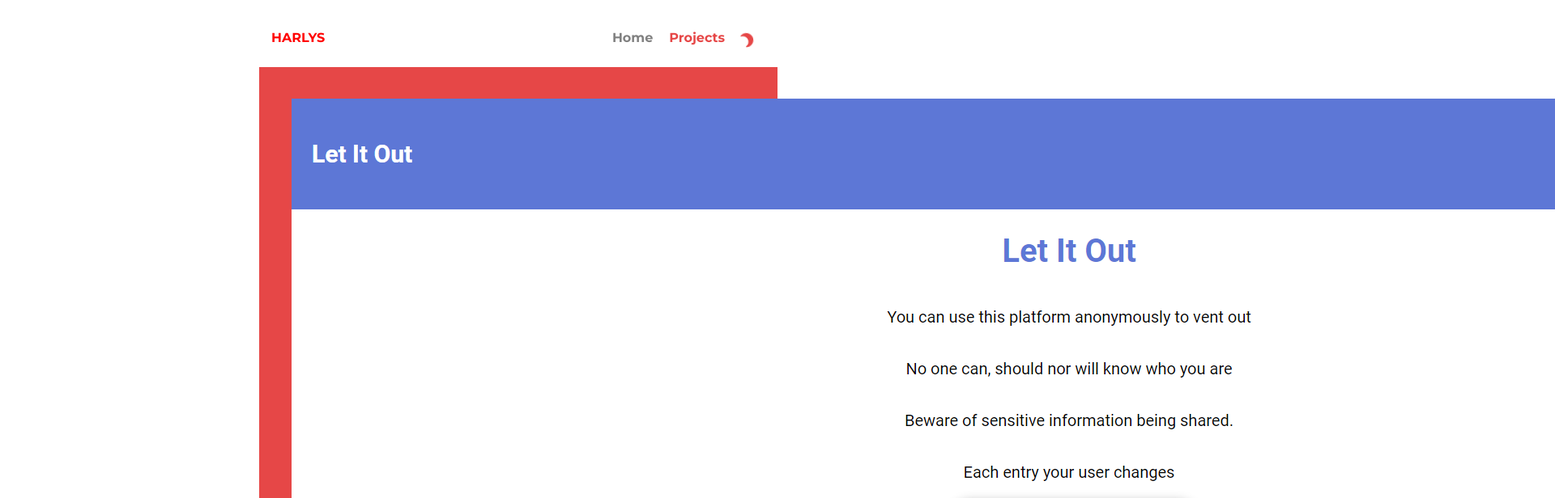
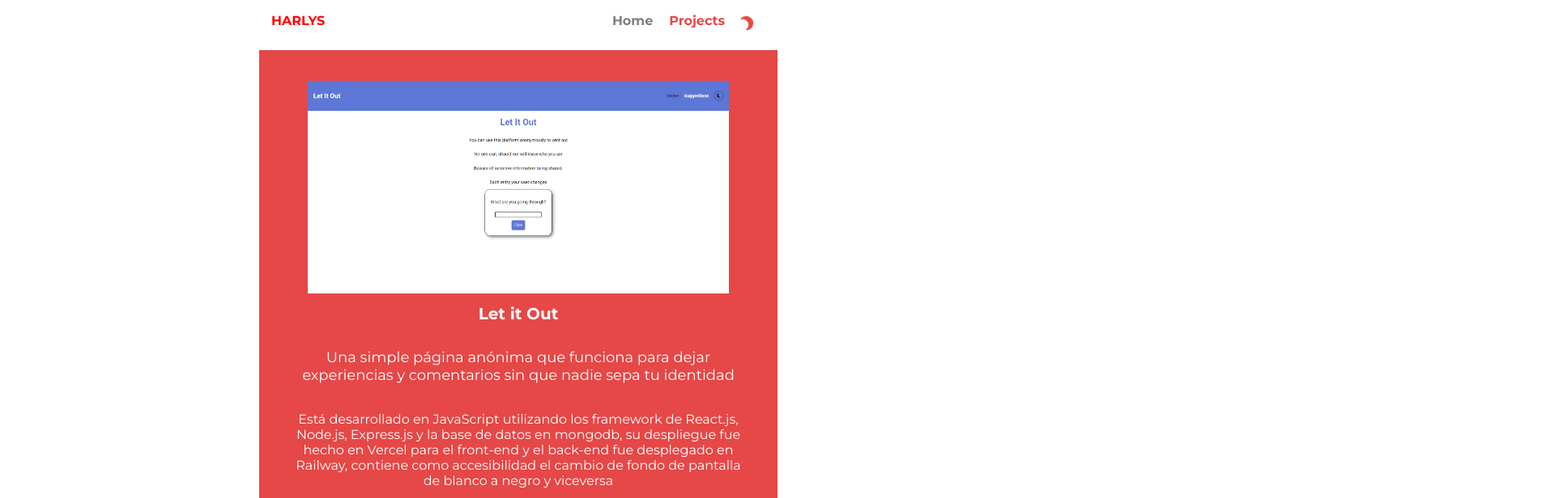
Before and after one commit to JustHarlys/Portfolio, a React (Vite) app: page / in a window 1280 px wide. Both pictures are taken after a click on the item "Projects". Shown: the top 616 px of the page at 81% size, 1920 px wide, since content can reach past the window. Built offline with nearby package versions, Linux system fonts and the light colour scheme.

Commit message:
Ajustes de fondos, programación de social media y estilos terminados

```diff
--- a/src/App.css
+++ b/src/App.css
@@ -16,6 +16,7 @@
 body {
   margin: 0;
   font-family: 'Montserrat';
+  transition: 1s ease;
 
 }
 
@@ -348,6 +349,7 @@ button {
   font-weight: bold;
   font-size: 20px;
   transition: 1s ease;
+
 }
 
 .project-link {
@@ -378,6 +380,64 @@ button {
   padding: 40px;
   background-color: var(--red);
   color: white;
+  display: flex;
+  flex-direction: column;
+  justify-content: center;
+  align-items: center;
+}
+
+.project-window-img {
+  width: 32.5rem;
+  margin-top: 60px;
+}
+
+.project-description {
+  text-align: center;
+}
+
+.links-container{
+  display: flex;
+  gap: 30px;
+}
+
+.social-media-container {
+  display: flex;
+  justify-content: space-between;
+  align-items: center;
+  background-color: var(--red);
+  gap: 20px;
+  padding: 50px;
+}
+
+.fa-brands {
+  color: white;
+  font-size: 3.75rem;
+  transition: 0.5s ease;
+}
+
+.fa-github:hover {
+  color: #FFA100;
+}
+
+.fa-x-twitter:hover {
+  color: black;
+}
+
+.fa-instagram:hover {
+  color: rgb(208, 139, 201);
+}
+
+.fa-linkedin:hover {
+  color: #0275B4;
+}
+
+.social-name {
+  color: white;
+}
+
+.darkHome {
+  background-color: black;
+
 }
 
 
@@ -454,4 +514,8 @@ button {
 
   }
 
+  .project-title {
+    text-align: center;
+  }
+
 }
--- a/src/App.jsx
+++ b/src/App.jsx
@@ -8,12 +8,20 @@ import Projects from './Components/Projects'
 import projects from './data/projects'
 import ProjectsWindow from './Components/ProjectsWindow'
 import projectsWindows from "./data/projectsWindows"
+import Footer from './Components/Footer'
+import links from './data/links'
 import { nanoid } from 'nanoid'
-import { useState } from 'react'
-
-
+import { useEffect, useState } from 'react'
 
 function App() {
+
+  useEffect(() => {
+    if (!darkModeToggle) {
+      document.body.classList.add('darkHome')
+    } else {
+      document.body.classList.remove('darkHome')
+    }
+  })
 
   const [changePages, setChangePages] = useState(true)
 
@@ -52,6 +60,15 @@ function App() {
     github={proyectoWindow.github}
     description={proyectoWindow.description}
     darkModeToggle={darkModeToggle}
+    />
+  })
+
+  const footer = links.map(foot => {
+    return <Footer
+    key={nanoid()}
+    app={foot.app}
+    link={foot.link}
+    name={foot.name}
     />
   })
 
@@ -105,11 +122,13 @@ function App() {
 
       :
       <>
-      <h1 className='projects-h1'>Proyectos</h1>
       {proyectosWindow}
       </>
 
 }
+{/*
+
+*/}
 
     </>
   )
--- /dev/null
+++ b/src/Components/Footer.jsx
@@ -0,0 +1,9 @@
+
+function Footer({app, link}) {
+  return (
+
+        <a href={link}><i className={`fa-brands ${app}`} ></i></a>
+  )
+}
+
+export default Footer
--- a/src/Components/ProjectsWindow.jsx
+++ b/src/Components/ProjectsWindow.jsx
@@ -1,18 +1,32 @@
-function ProjectsWindow(props) {
+function ProjectsWindow({concept, link, title, github, img, description}) {
 
   return (
-    <main className="projects-windows-container">
+
+    <>
 
 
+    <div className="projects-windows-container">
+      <img src={img} alt="Imagen de Proyecto" className="project-window-img"/>
+      <h1 className="project-title">{title}</h1>
+      <p className="project-concept">{concept}</p>
+      <p className="project-description">{description}</p>
 
-      <img src={props.img} alt="" />
-      <h1>{props.title}</h1>
-      <p>{props.concept}</p>
-      <p>{props.description}</p>
-      <a href={props.github} className='overlay-btn' target='_blank'><i className="fa-brands fa-github"></i></a>
-      <a href={props.link} className='overlay-btn' target='_blank'><i className="fa-solid fa-globe"></i></a>
+      <div className="links-container">
 
-    </main>
+      <div className="button-content">
+            <a href={github} className='overlay-btn' target='_blank'><i className="fa-brands fa-github"></i></a>
+            <p className='button-text'>Repositorio</p>
+      </div>
+
+      <div className="button-content">
+            <a href={link} className='overlay-btn' target='_blank'><i className="fa-solid fa-globe"></i></a>
+            <p className='button-text'>{link = link === "" ? "No disponible" : "Website" }</p>
+      </div>
+
+      </div>
+
+    </div>
+    </>
   )
 }
 
--- /dev/null
+++ b/src/data/links.js
@@ -0,0 +1,18 @@
+export default [
+    {
+        app : "fa-instagram",
+        link: "https://www.instagram.com/justharlyss/"
+    },
+    {
+        app: "fa-x-twitter",
+        link: "https://x.com/JustHarlyss"
+    },
+    {
+        app: "fa-github",
+        link: "https://github.com/JustHarlys"
+    },
+    {
+        app: "fa-linkedin",
+        link: "https://www.linkedin.com/in/harlys-almanzar/"
+    }
+]
--- a/src/data/projectsWindows.js
+++ b/src/data/projectsWindows.js
@@ -37,6 +37,6 @@ export default [
         concept: "Aplicación web para hacer notas de viajes",
         img: "../src/assets/trip-journal.png",
         github: "https://github.com/JustHarlys/Trip-Journal",
-        description: 'Página desarrollada en JavaScript utilizando React.js, guarda los datos introducidos en una base de datos creada en SQL Server, no está desplegada, permite agregar una imagen, fecha'
+        description: 'Página desarrollada en JavaScript utilizando React.js, guarda los datos introducidos en una base de datos creada en SQL Server, no está desplegada, permite agregar una imagen, fechas de inicio y fin del viaje, datos relacionados con el mismo viaje '
     }
 ]
```
